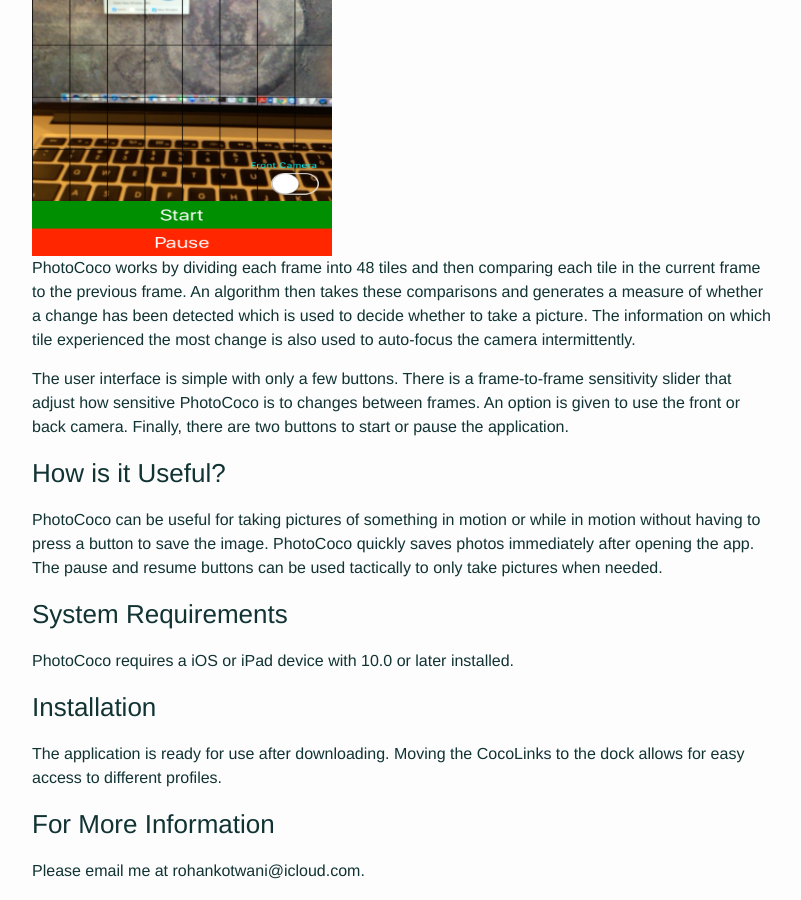
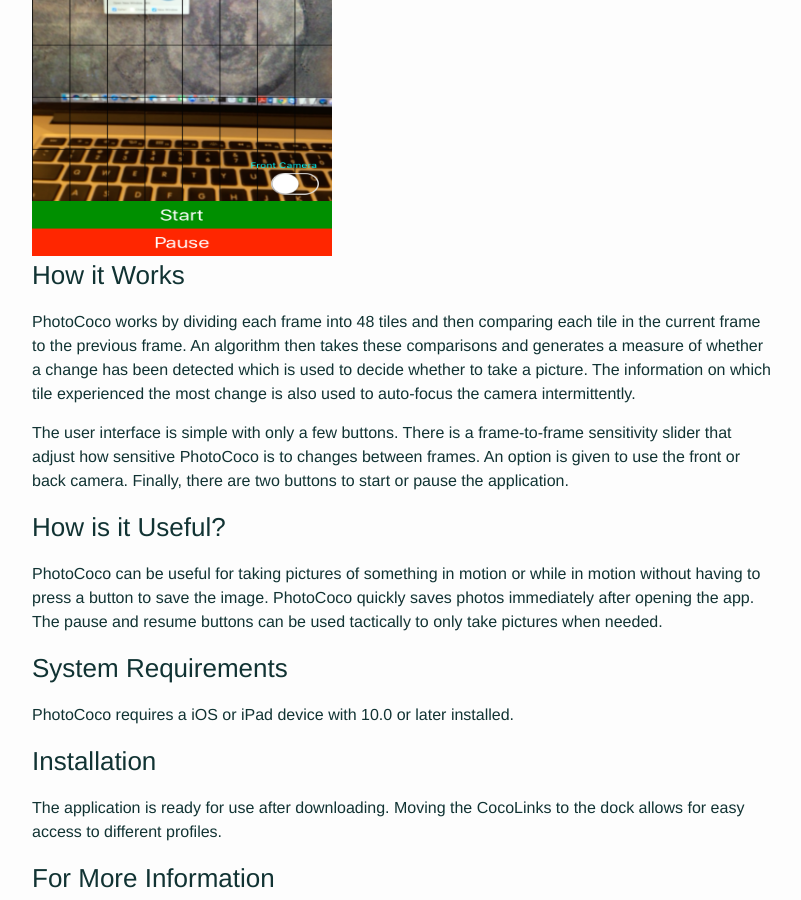
Before and after one commit to CocoApplications/CocoApplications, a Jekyll site: the page built from _posts/2017-09-20-PhotoCoco.html, in a window 1280 px wide and 900 px high, scrolled down 931 px. Shown: the whole window, without its empty margins (238-1039 px from the left). Built offline with Jekyll 4.4.1, drawn with Linux system fonts in a browser that asks for light colours.

Commit message:
prototyping

```diff
--- a/_posts/2017-09-20-PhotoCoco.html
+++ b/_posts/2017-09-20-PhotoCoco.html
@@ -30,9 +30,10 @@
     <div>
     <img src="/images/PhotoCoco.png" alt="Doh!" height="400px" width="300px">
     </div>
-    <div>
 
-    </div>
+    <h3>
+        How it Works
+    </h3>
     <p>
     PhotoCoco works by dividing each frame into 48 tiles and then comparing each tile in the current frame to the previous frame. An algorithm then takes these comparisons and generates a measure of whether a change has been detected which is used to decide whether to take a picture. The information on which tile experienced the most change is also used to auto-focus the camera intermittently.
     </p>
```
